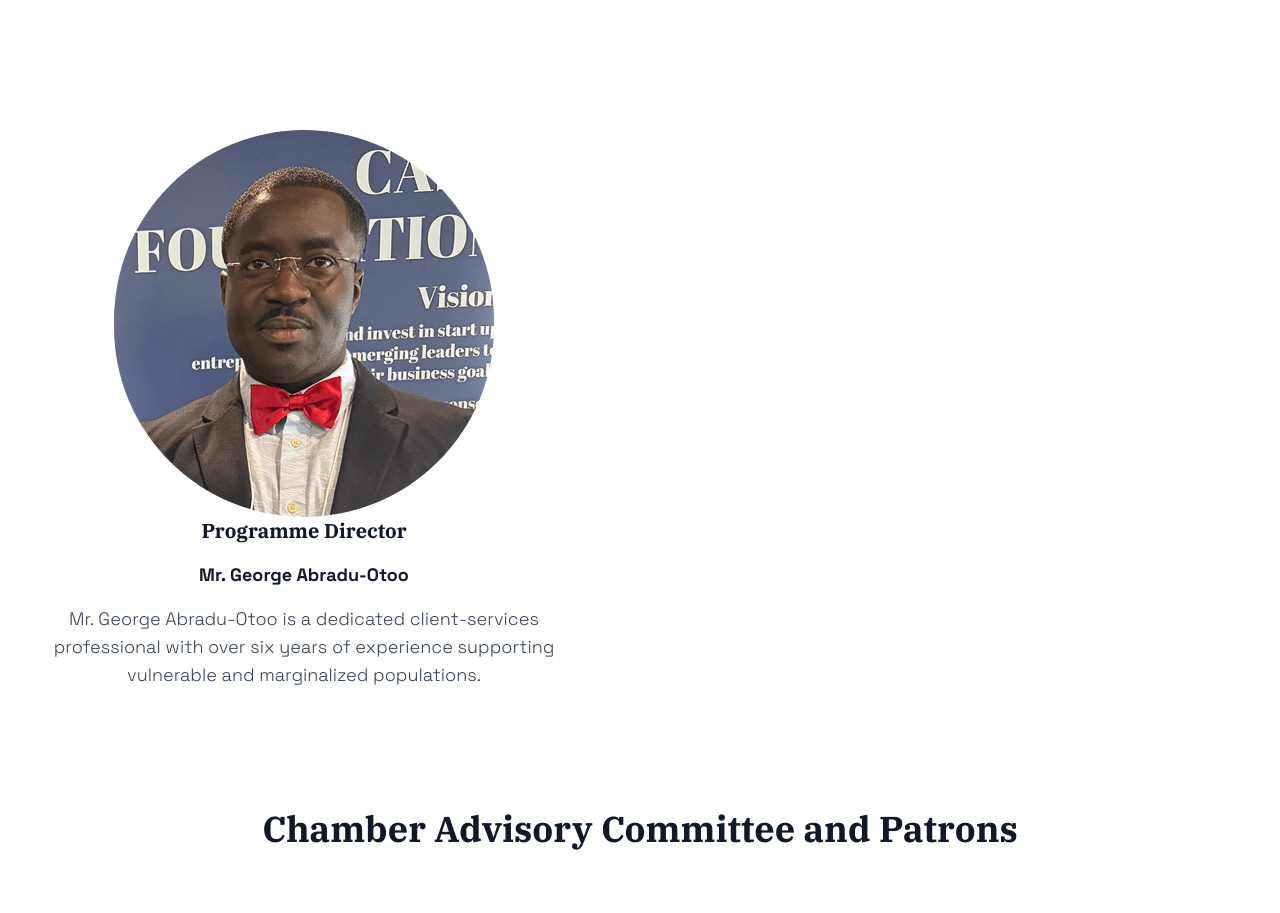
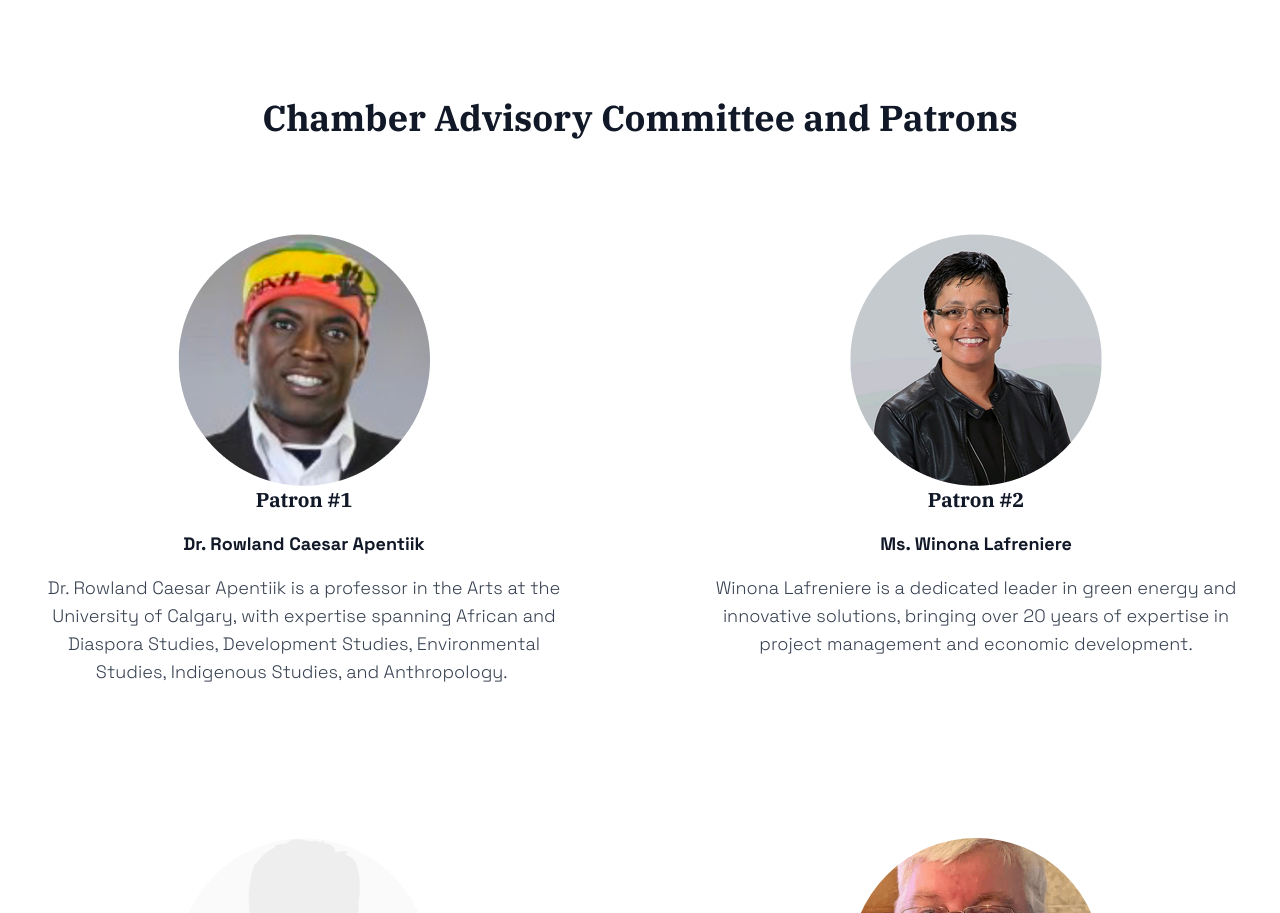
Before and after one commit to gashey/ghana-canada, a plain HTML site: page the-team.html in a window 1280 px wide. Shown: the part 3880-4793 px from the top of the page. Drawn offline with nearby package versions, Linux system fonts and the light colour scheme.

Commit message:
chore: update team members

```diff
--- a/the-team.html
+++ b/the-team.html
@@ -331,8 +331,7 @@
                 <div class="grid grid-cols-1 sm:grid-cols-2 md:grid-cols-2 gap-16 md:gap-32">
                     <div class="flex flex-col justify-center text-center">
                         <img src="./assets/images/team/treasurer.png" alt="InvestAlberta" class="mx-auto rounded-full">
-                        <h1 class="text-lg md:text-xl font-bold text-gray-900 font-serif mb-4">Treasurer & Director of
-                            Finance</h1>
+                        <h1 class="text-lg md:text-xl font-bold text-gray-900 font-serif mb-4">Treasurer</h1>
                         <h3 class="text-base md:text-lg font-bold text-gray-900 mb-4">Mrs. Nana Oforiwah Twum-Ampofo
                         </h3>
                         <p class="text-base md:text-lg text-gray-700 mb-6">Mrs. Nana Oforiwah Twum-Ampofo is a licensed
@@ -366,12 +365,6 @@
                         <p class="text-base md:text-lg text-gray-700 mb-6">Mr. Ernest Quaye Arday is a seasoned media
                             executive and communications
                             strategist with over 30 years of experience in African broadcasting.</p>
-                    </div>
-                    <div class="flex flex-col justify-center text-center">
-                        <img src="./assets/images/team/organiser.png" alt="InvestAlberta" class="mx-auto rounded-full">
-                        <h1 class="text-lg md:text-xl font-bold text-gray-900 font-serif mb-4">Programme Director</h1>
-                        <h3 class="text-base md:text-lg font-bold text-gray-900 mb-4">Mr. George Abradu-Otoo</h3>
-                        <p class="text-base md:text-lg text-gray-700 mb-6">Mr. George Abradu-Otoo is a dedicated client-services professional with over six years of experience supporting vulnerable and marginalized populations.</p>
                     </div>
                 </div>
             </div>
```
